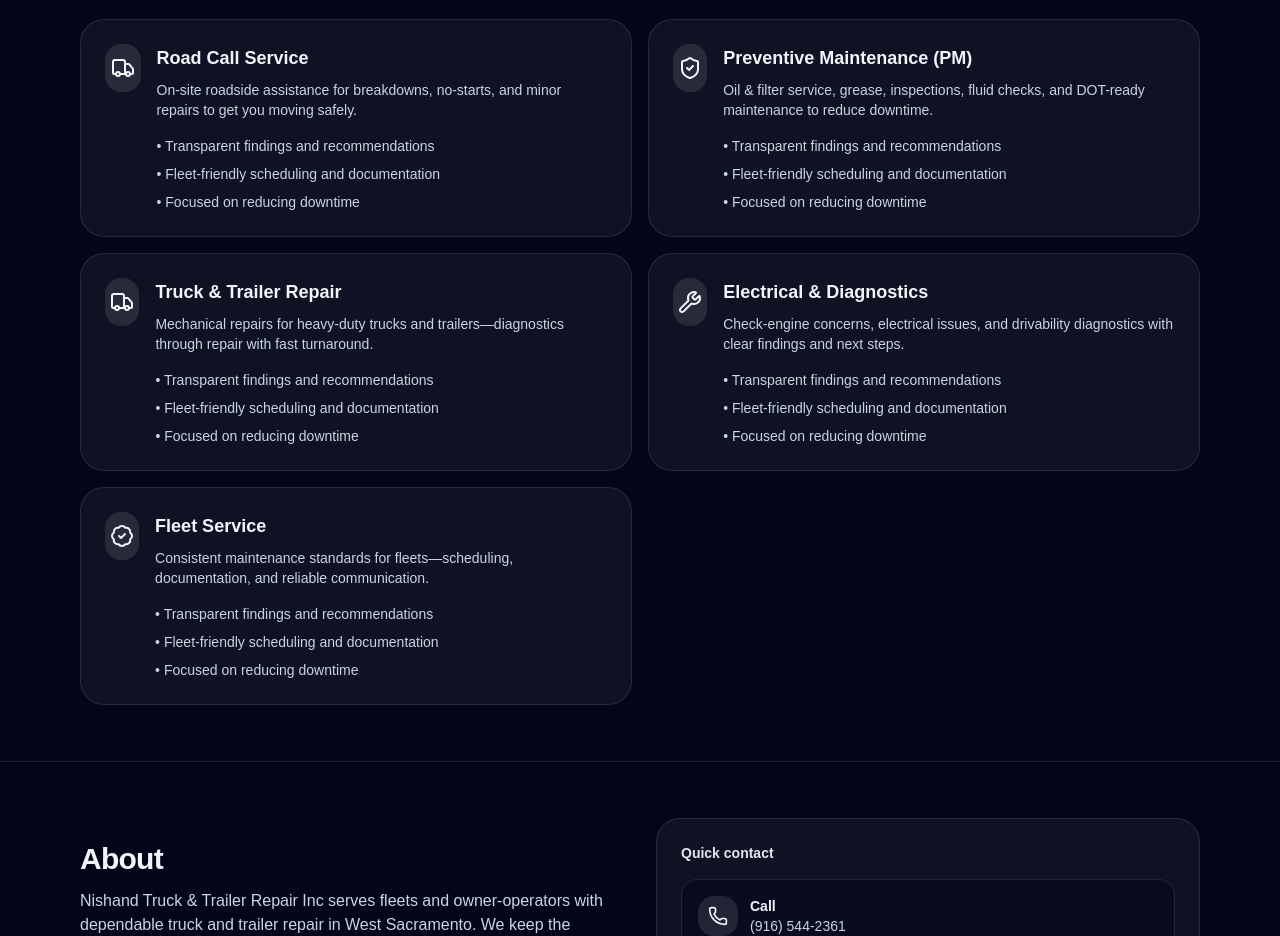
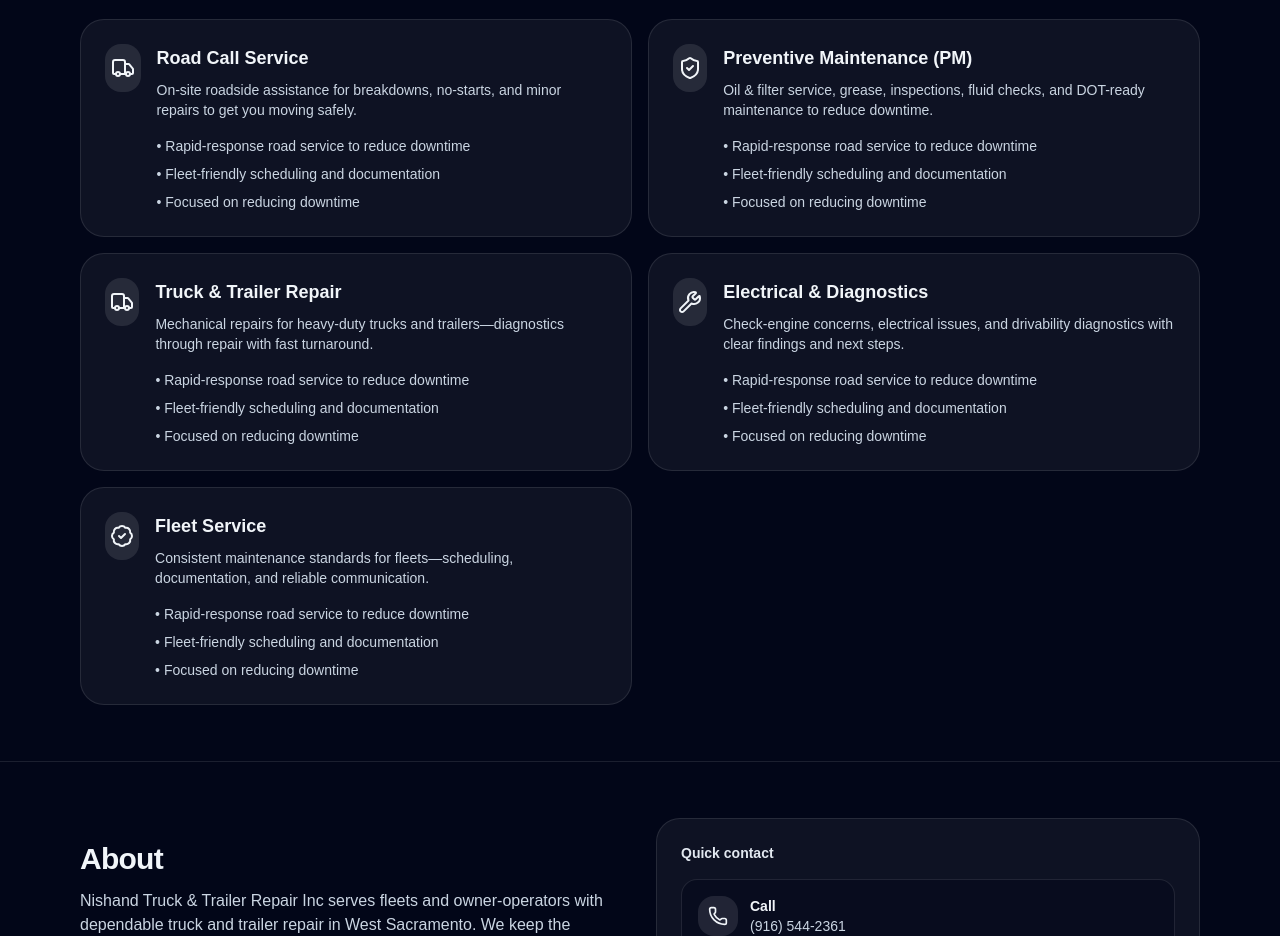
Before and after one commit to nttr2023-star/nishand-site, a Next.js app: page / in a window 1280 px wide. Shown: the part 1200-2136 px from the top of the page. Built offline with nearby package versions, Linux system fonts and the light colour scheme.

Commit message:
Update service bullet points

```diff
--- a/src/app/page.js
+++ b/src/app/page.js
@@ -281,7 +281,7 @@ export default function NishandTruckSite() {
                     <h3 className="text-lg font-bold">{s.title}</h3>
                     <p className="mt-2 text-sm text-slate-300">{s.desc}</p>
                     <ul className="mt-4 space-y-2 text-sm text-slate-300">
-                      <li>• Transparent findings and recommendations</li>
+                      <li>• Rapid-response road service to reduce downtime</li>
                       <li>• Fleet-friendly scheduling and documentation</li>
                       <li>• Focused on reducing downtime</li>
                     </ul>
```
